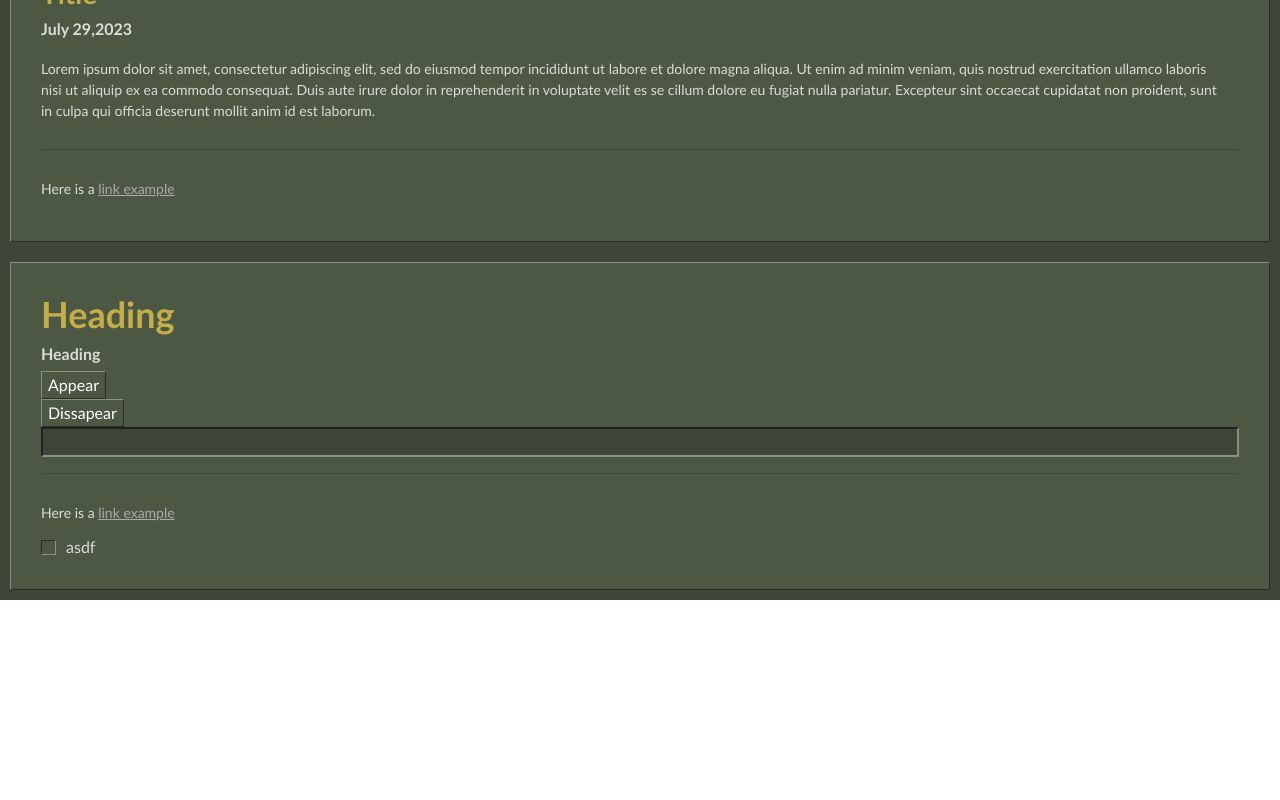
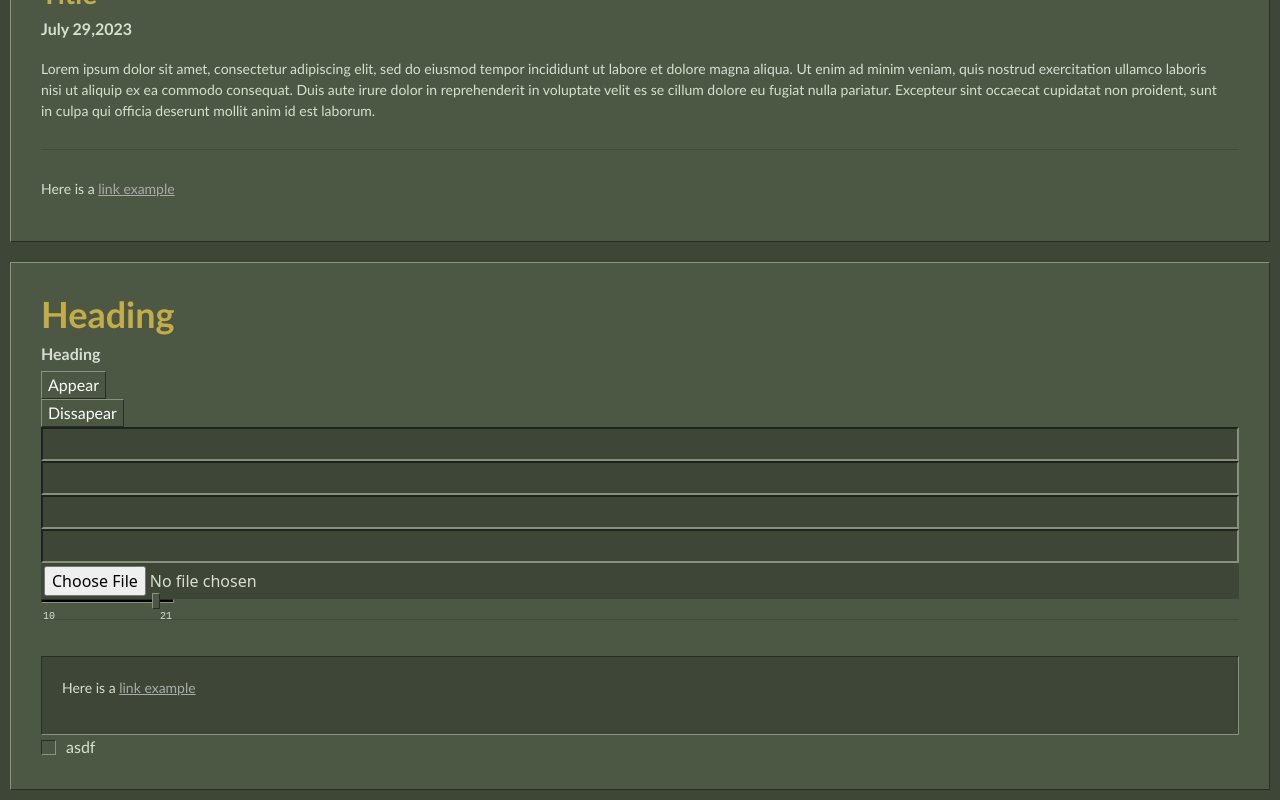
Before and after one commit to Marko590/SteamWrappedClient, a React (Vite) app: page / in a window 1280 px wide. Shown: the part 376-1176 px from the top of the page. Before the commit the page ends 976 px from the top, so only its background shows below. Built offline with nearby package versions, Linux system fonts and the light colour scheme.

Commit message:
Moved input to separate component
Additionally added highlight text color, added outline on focus and on active

```diff
--- a/src/App.css
+++ b/src/App.css
@@ -10,9 +10,18 @@
 
   }
 
-  input{
-    background: #3e4637;
-    outline: none;
-    border-right-color: #88917F;
-    border-bottom-color: #88917F;
+
+  *::selection{
+    background-color: #9b8f41;
   }
+
+  *:focus{
+    outline: dashed;
+    outline-offset: -5px;
+    outline-color:#292D23;
+    outline-width: 1.5px;
+  }
+
+  a:focus{
+    outline:none improtant!;
+  }
--- a/src/App.tsx
+++ b/src/App.tsx
@@ -4,6 +4,7 @@ import Window from "./components/Window";
 import InsetBox from "./components/InsetBox";
 import Button from "./components/Button";
 import CheckBox from "./components/CheckBox";
+import SteamInput from "./components/SteamInput";
 
 function App() {
   const [windowVisible, setWindowVisibility] = useState(true);
@@ -35,11 +36,19 @@ function App() {
         <Button text="Appear" onClicked={() => setWindowVisibility(true)} />
         <Button text="Dissapear" onClicked={() => setWindowVisibility(false)} />
 
-        <input />
+        <SteamInput type="text" text="a" />
+        <SteamInput type="email" text="a" />
+        <SteamInput type="password" text="a" />
+        <SteamInput type="number" text="a" />
+        <SteamInput type="file" text="a" />
+        <SteamInput type="range" text="a" />
+
         <hr></hr>
-        <p>
-          Here is a <a href="https://google.com">link example</a>
-        </p>
+        <InsetBox>
+          <p>
+            Here is a <a href="https://google.com">link example</a>
+          </p>
+        </InsetBox>
         <CheckBox title="asdf" />
       </Window>
     </div>
--- /dev/null
+++ b/src/components/SteamInput.tsx
@@ -0,0 +1,12 @@
+import "./styles/SteamInput.css";
+
+interface Props {
+  type: string;
+  text: string;
+}
+
+function SteamInput({ type }: Props) {
+  return <input className="text" type={type} min={10} max={21} />;
+}
+
+export default SteamInput;
--- a/src/components/styles/Button.css
+++ b/src/components/styles/Button.css
@@ -13,10 +13,11 @@
     justify-content: center;
     align-items: end;
     color: white;
+
 }
 
 .steam-button:active{
-
+    outline: dashed 1.5px #292D23 !important;
     border-left: solid 1px #292d23;
     border-top: solid 1px #292d23;
     border-bottom: solid 1px #899281;
--- a/src/components/styles/InsetBox.css
+++ b/src/components/styles/InsetBox.css
@@ -6,9 +6,11 @@
     border-width: 0.5px;
     border-top-color:black;
     border-left-color:black;
-    border-bottom-color: #88917F;
-    border-right-color: #88917F;
-    border-style: solid;
+    border-left: solid 1px #292d23;
+    border-top: solid 1px #292d23;
+    border-bottom: solid 1px #899281;
+    border-right: solid 1px #899281;
+
     margin-top: 20px;
 }
 
--- /dev/null
+++ b/src/components/styles/SteamInput.css
@@ -0,0 +1,59 @@
+
+input{
+    background: #3e4637;
+    color: #d8ded3;
+    outline: none;
+    padding:3px;
+    border-right-color: #88917F;
+    border-bottom-color: #88917F;
+}
+input:focus{
+    outline: dashed;
+    outline-offset: -5px;
+    outline-color:#292D23;
+    outline-width: 1.5px;
+
+  }
+
+  input[type=range] {
+    outline: none;
+    -webkit-appearance: none !important;
+    background:black;
+    height:2px;
+    padding:1px;
+    width: fit-content;
+    border-left: solid 1.5px #292d23;
+    border-top: solid 1.5px #292d23;
+    border-bottom: solid 1.5px #899281;
+    border-right: solid 1.5px #899281;
+
+}
+input[type=range]::-webkit-slider-thumb {
+    appearance: none;
+    background: #4c5844;
+    border-top: solid 1px #899281;
+    border-bottom: solid 1px #292d23;
+    border-left: solid 1px #899281;
+    border-right: solid 1px #292d23;
+    width: 8px;
+    height: 16px;
+    position: relative;
+    border-radius: 0;
+  }
+
+
+input[type=range]::before,
+input[type=range]::after {
+  display: inline;
+  font-size: 10px;
+  top: 10px;
+  font-family: monospace;
+}
+input[type=range]::before {
+    left: 0;
+    content: attr(min);
+  }
+  input[type=range]::after {
+    right: 0;
+    content: attr(max);
+  }
```
Also changed, not shown: src/assets/ticks.png (added).
